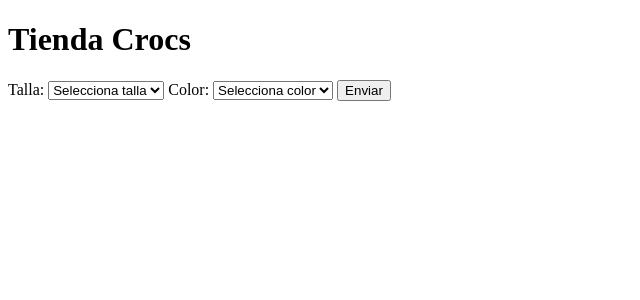
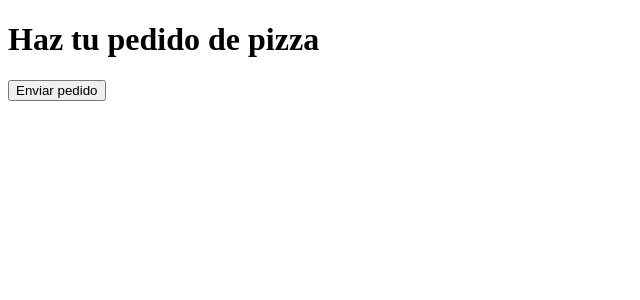
Before and after one commit to IRC04/crocs_web, a Flask app: page / in a window 1280 px wide. Shown: the top 300 px of the page, without its empty margins (0-640 px from the left). Run offline with Flask 3, Linux system fonts and the light colour scheme.

Commit message:
codigo de ruben

```diff
--- a/app.py
+++ b/app.py
@@ -1,13 +1,16 @@
-import os, json
-from flask import Flask, request, jsonify, render_template
+from flask import Flask, request, render_template
 import paho.mqtt.client as mqtt
+import ssl
+import qrcode
+import io
+import base64
 
-app = Flask(__name__, template_folder='templates')
+app = Flask(__name__)
 
-# Configuración MQTT sobre WebSockets
+# MQTT Config
 MQTT_BROKER = 'broker.emqx.io'
-MQTT_PORT   = 8083           # WebSocket port (no bloqueado)
-MQTT_TOPIC  = 'tienda/respuesta'
+MQTT_PORT = 8084  # WebSocket seguro
+MQTT_TOPIC = 'tienda/pedidos'
 
 @app.route('/')
 def index():
@@ -15,27 +18,39 @@
 
 @app.route('/enviar', methods=['POST'])
 def enviar():
-    data = request.get_json(force=True)
-    talla = data.get('talla')
-    color = data.get('color')
+    try:
+        mensaje = "Hola desde Flask con WebSocket TLS"
+        mqtt_client = mqtt.Client(transport="websockets")
 
-    if not talla or not color:
-        return jsonify({'error': 'Faltan datos'}), 400
+        mqtt_client.tls_set(cert_reqs=ssl.CERT_NONE)
+        mqtt_client.tls_insecure_set(True)
 
-    payload = json.dumps({'talla': talla, 'color': color})
-    print("📤 Publicando en MQTT (WS):", payload)
+        def on_connect(client, userdata, flags, rc):
+            if rc == 0:
+                print("Conectado correctamente")
+                client.publish(MQTT_TOPIC, mensaje)
+            else:
+                print(f"Falló la conexión: {rc}")
 
-    # Cliente MQTT sobre WebSockets
-    client = mqtt.Client(transport='websockets')
-    client.ws_set_options(path="/mqtt")   # EMQX usa /mqtt por defecto
-    client.connect(MQTT_BROKER, MQTT_PORT, 60)
-    client.loop_start()
-    client.publish(MQTT_TOPIC, payload)
-    client.loop_stop()
-    client.disconnect()
+        mqtt_client.on_connect = on_connect
+        mqtt_client.connect(MQTT_BROKER, MQTT_PORT, 60)
+        mqtt_client.loop_start()
 
-    return jsonify({'status': 'Publicado vía WS', 'payload': payload})
+        import time
+        time.sleep(2)
+        mqtt_client.loop_stop()
+
+        # Generar QR
+        qr = qrcode.make(mensaje)
+        buffer = io.BytesIO()
+        qr.save(buffer, format="PNG")
+        img_str = base64.b64encode(buffer.getvalue()).decode("utf-8")
+
+        # Pasar la imagen codificada al HTML
+        return render_template('qr.html', qr_image=img_str)
+
+    except Exception as e:
+        return f"Error: {str(e)}", 500
 
 if __name__ == '__main__':
-    port = int(os.environ.get('PORT', 5000))
-    app.run(host='0.0.0.0', port=port, debug=True)
+    app.run(debug=True)
--- a/requirements.txt
+++ b/requirements.txt
@@ -1,3 +1,3 @@
-# requirements.txt
-Flask==3.1.1
-paho-mqtt==2.1.0
+Flask
+gunicorn
+paho-mqtt
--- a/static/script.js
+++ b/static/script.js
@@ -1,21 +1,9 @@
-document.getElementById('enviar').addEventListener('click', async () => {
-  const talla = document.getElementById('talla').value;
-  const color = document.getElementById('color').value;
-
-  if (!talla || !color) {
-    alert('Por favor selecciona talla y color');
-    return;
-  }
-
-  try {
-    const res = await fetch('/enviar', {
-      method: 'POST',
-      headers: { 'Content-Type': 'application/json' },
-      body: JSON.stringify({ talla, color })
+setInterval(() => {
+  fetch('/estado')
+    .then(response => response.json())
+    .then(data => {
+      if (data.nuevo) {
+        alert("Mensaje 'leer' recibido por MQTT");
+      }
     });
-    const data = await res.json();
-    console.log('Respuesta del servidor:', data);
-  } catch (err) {
-    console.error('Error al enviar pedido:', err);
-  }
-});
+}, 2000);
--- a/templates/index.html
+++ b/templates/index.html
@@ -1,37 +1,12 @@
 <!DOCTYPE html>
-<html lang="es">
+<html>
 <head>
-  <meta charset="UTF-8">
-  <title>Tienda Crocs</title>
+  <title>Pedido de Pizza</title>
 </head>
 <body>
-  <h1>Tienda Crocs</h1>
-
-  <label for="talla">Talla:</label>
-  <select id="talla">
-    <option value="" disabled selected>Selecciona talla</option>
-    <script>
-      for (let i = 37; i <= 44; i++) {
-        document.write(`<option value="${i}">${i}</option>`);
-      }
-    </script>
-  </select>
-
-  <label for="color">Color:</label>
-  <select id="color">
-    <option value="" disabled selected>Selecciona color</option>
-    <option>Rosa</option>
-    <option>Azul</option>
-    <option>Verde</option>
-    <option>Amarillo</option>
-    <option>Negro</option>
-    <option>Morado</option>
-    <option>Naranja</option>
-    <option>Blanco</option>
-  </select>
-
-  <button id="enviar">Enviar</button>
-
-  <script src="../static/script.js"></script>
+  <h1>Haz tu pedido de pizza</h1>
+  <form action="/enviar" method="POST">
+    <button type="submit">Enviar pedido</button>
+  </form>
 </body>
 </html>
```
Also changed, not shown: render.yaml (+3 -6 lines).
